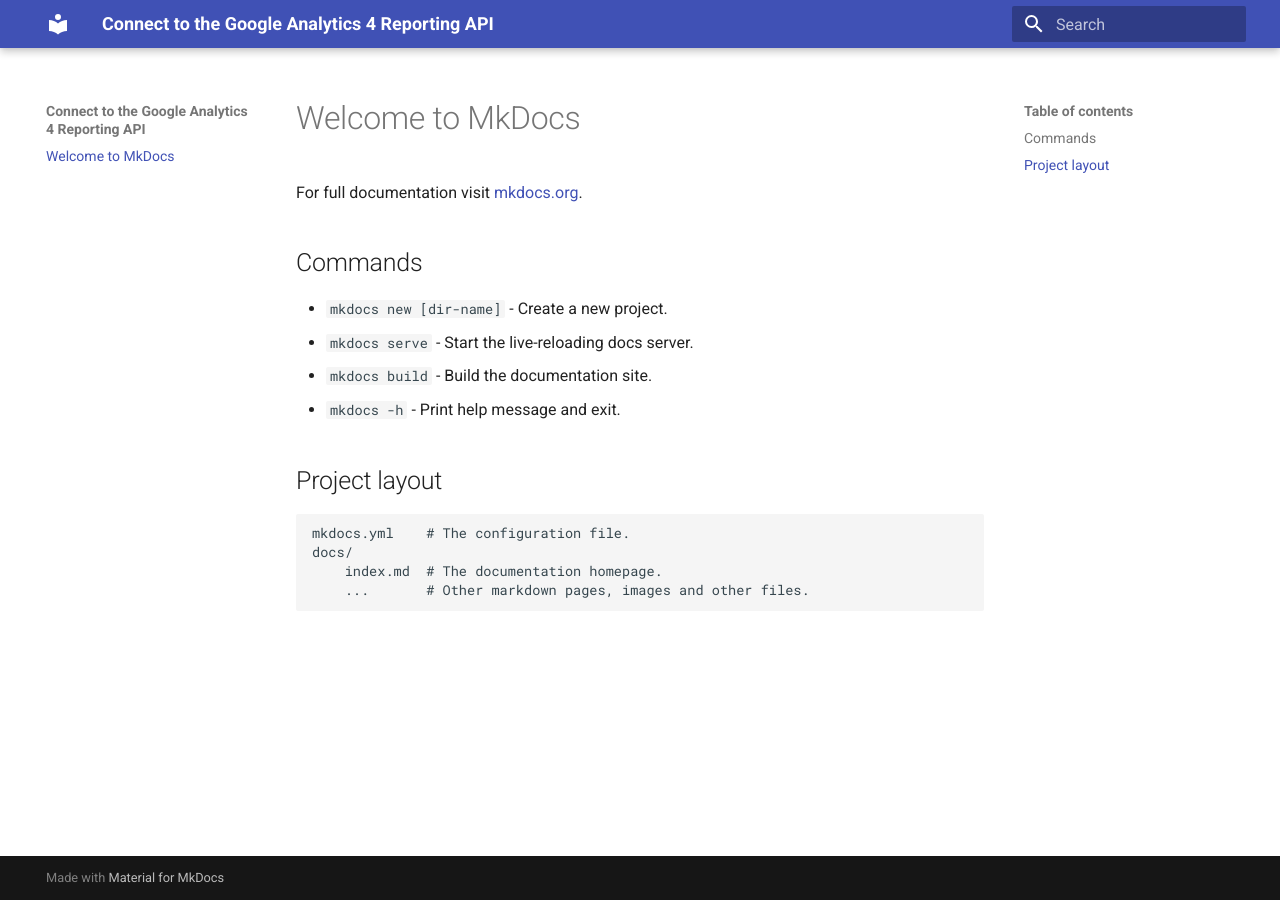
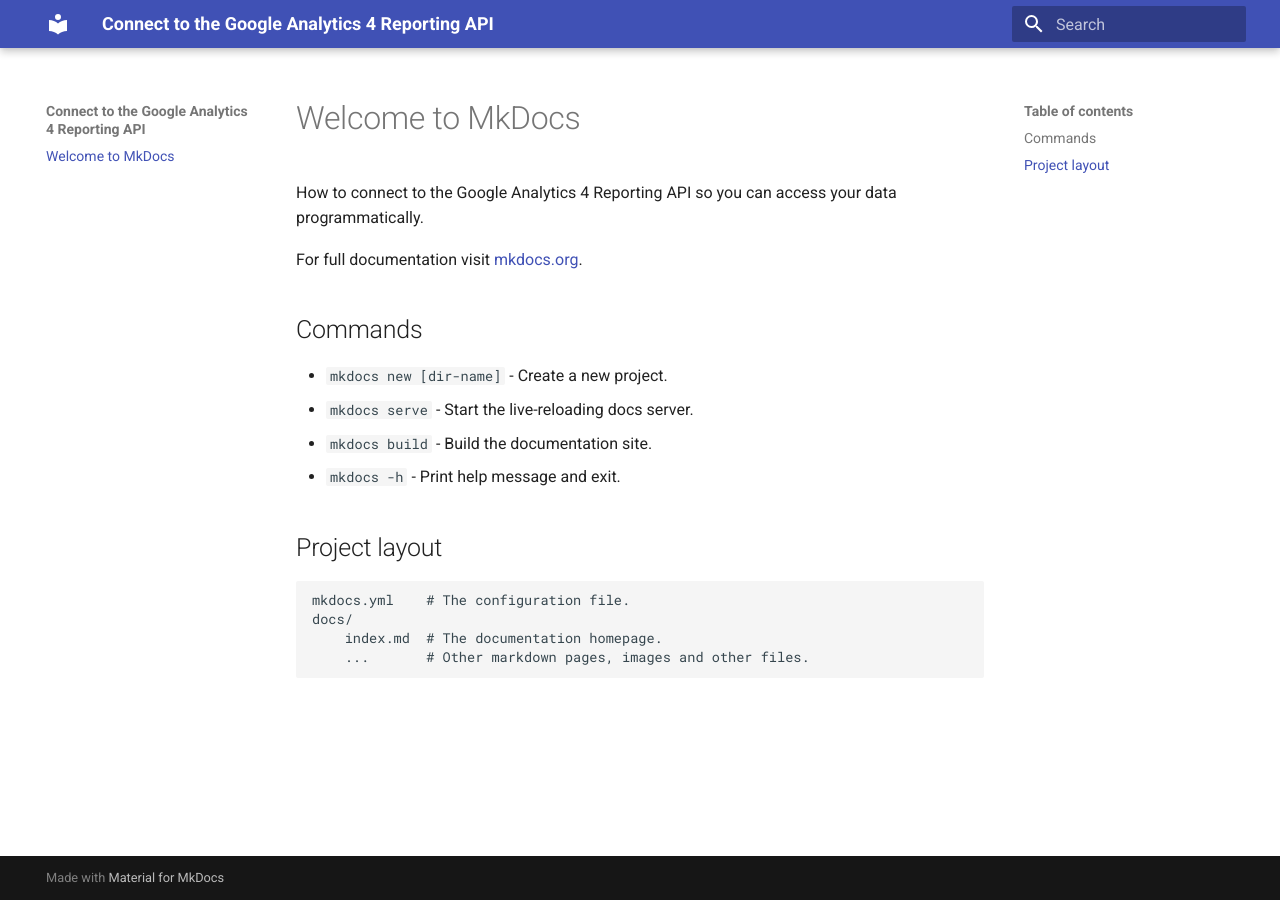
Before and after one commit to SannaBerg/docs-example, an MkDocs documentation site: the page built from docs/index.md, in a window 1280 px wide. Built offline with MkDocs 1.6.1 and Material for MkDocs 9.7.7, drawn with Linux system fonts in a browser that asks for light colours.

Commit message:
Added some content to publish.

```diff
--- a/docs/index.md
+++ b/docs/index.md
@@ -1,4 +1,7 @@
 # Welcome to MkDocs
+
+How to connect to the Google Analytics 4 Reporting API so you can access your data programmatically.
+
 
 For full documentation visit [mkdocs.org](https://www.mkdocs.org).
 
```
